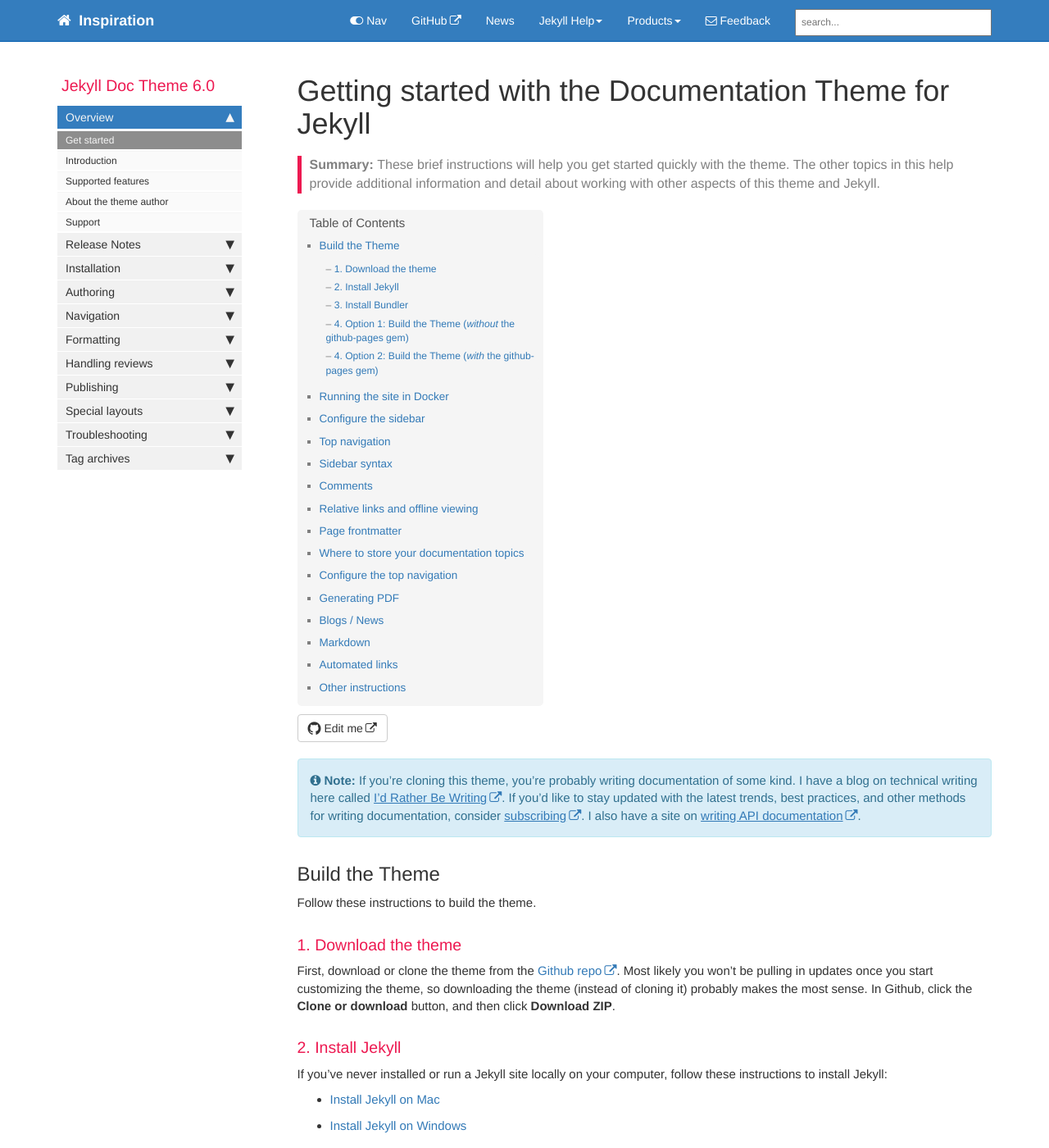
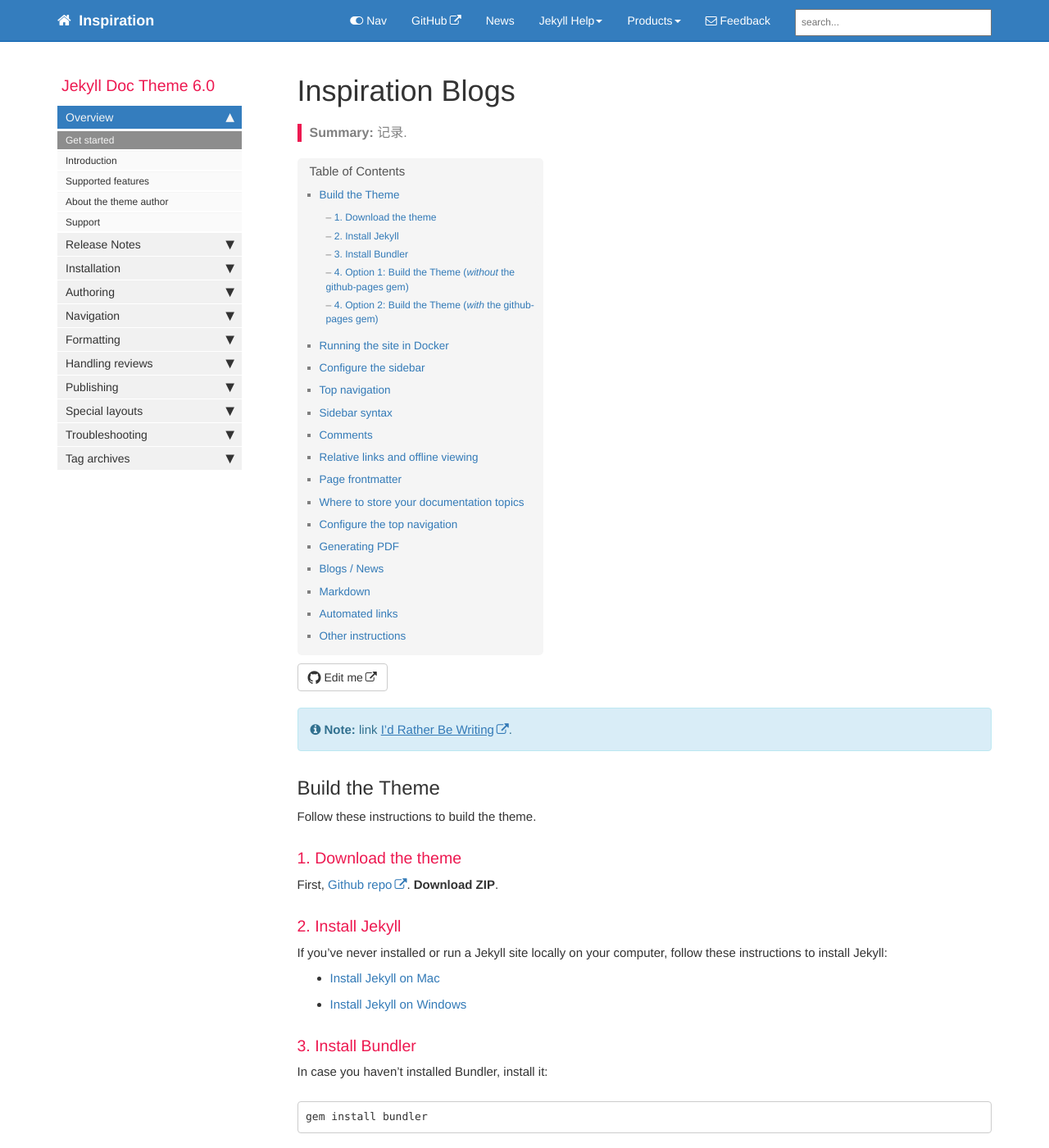
Before and after one commit to lzch/Inspiration.blog.com, a Jekyll site: the page built from index.md, in a window 1280 px wide and 1400 px high. Shown: the whole window at 82% size. Built offline with Jekyll 4.4.1, drawn with Linux system fonts in a browser that asks for light colours; comment, search, counter and statistics services are not loaded.

Commit message:
Update theme
Update theme

```diff
--- a/_includes/links.html
+++ b/_includes/links.html
@@ -42,4 +42,4 @@
 {% endfor %}
 {% endfor %}
 
-{% comment %} Copyright 2021 Google LLC {% endcomment %}
+{% comment %} Copyright 2022 Daniel {% endcomment %}
--- a/_layouts/post.html
+++ b/_layouts/post.html
@@ -32,8 +32,6 @@ layout: default
 
 </article>
 
-{% include commento.html %}
-
 {{site.data.alerts.hr_shaded}}
 
 {% include footer.html %}
--- a/index.md
+++ b/index.md
@@ -1,13 +1,13 @@
 ---
-title: "Getting started with the Documentation Theme for Jekyll"
-keywords: sample homepage
+title: "Inspiration Blogs"
+keywords: Inspiration
 tags: [getting_started]
 sidebar: mydoc_sidebar
 permalink: index.html
-summary: These brief instructions will help you get started quickly with the theme. The other topics in this help provide additional information and detail about working with other aspects of this theme and Jekyll.
+summary: 记录.
 ---
 
-{% include note.html content="If you're cloning this theme, you're probably writing documentation of some kind. I have a blog on technical writing here called <a alt='technical writing blog' href='http://idratherbewriting.com'>I'd Rather Be Writing</a>. If you'd like to stay updated with the latest trends, best practices, and other methods for writing documentation, consider <a href='https://tinyletter.com/tomjoht'>subscribing</a>. I also have a site on <a href='http://idratherbewriting.com/learnapidoc'>writing API documentation</a>." %}
+{% include note.html content="link <a alt='technical writing blog' href='http://idratherbewriting.com'>I'd Rather Be Writing</a>." %}
 
 ## Build the Theme
 
@@ -15,7 +15,7 @@ Follow these instructions to build the theme.
 
 ### 1. Download the theme
 
-First, download or clone the theme from the [Github repo](https://github.com/tomjoht/documentation-theme-jekyll). Most likely you won't be pulling in updates once you start customizing the theme, so downloading the theme (instead of cloning it) probably makes the most sense. In Github, click the **Clone or download** button, and then click **Download ZIP**.
+First,  [Github repo](https://github.com/tomjoht/documentation-theme-jekyll).  **Download ZIP**.
 
 ### 2. Install Jekyll
 
```
